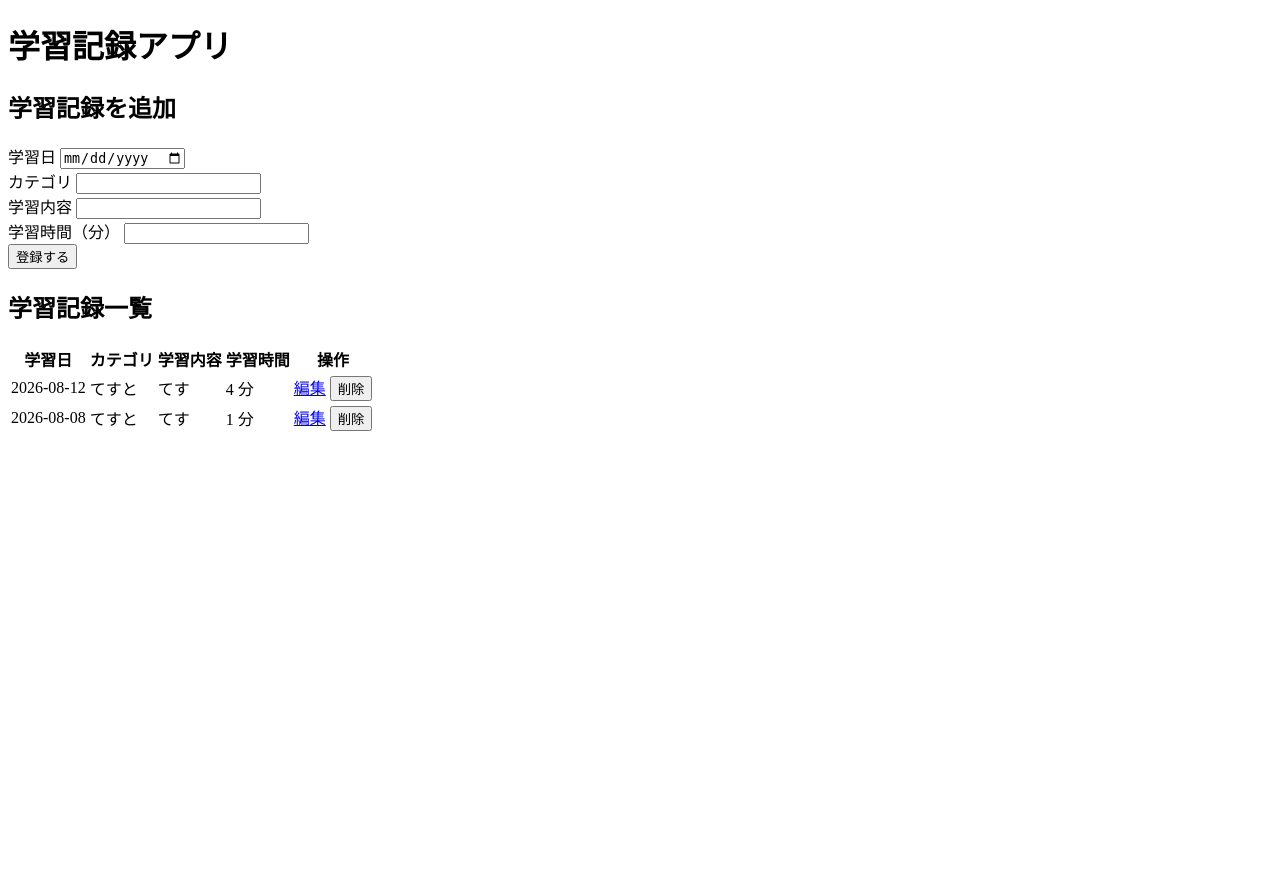
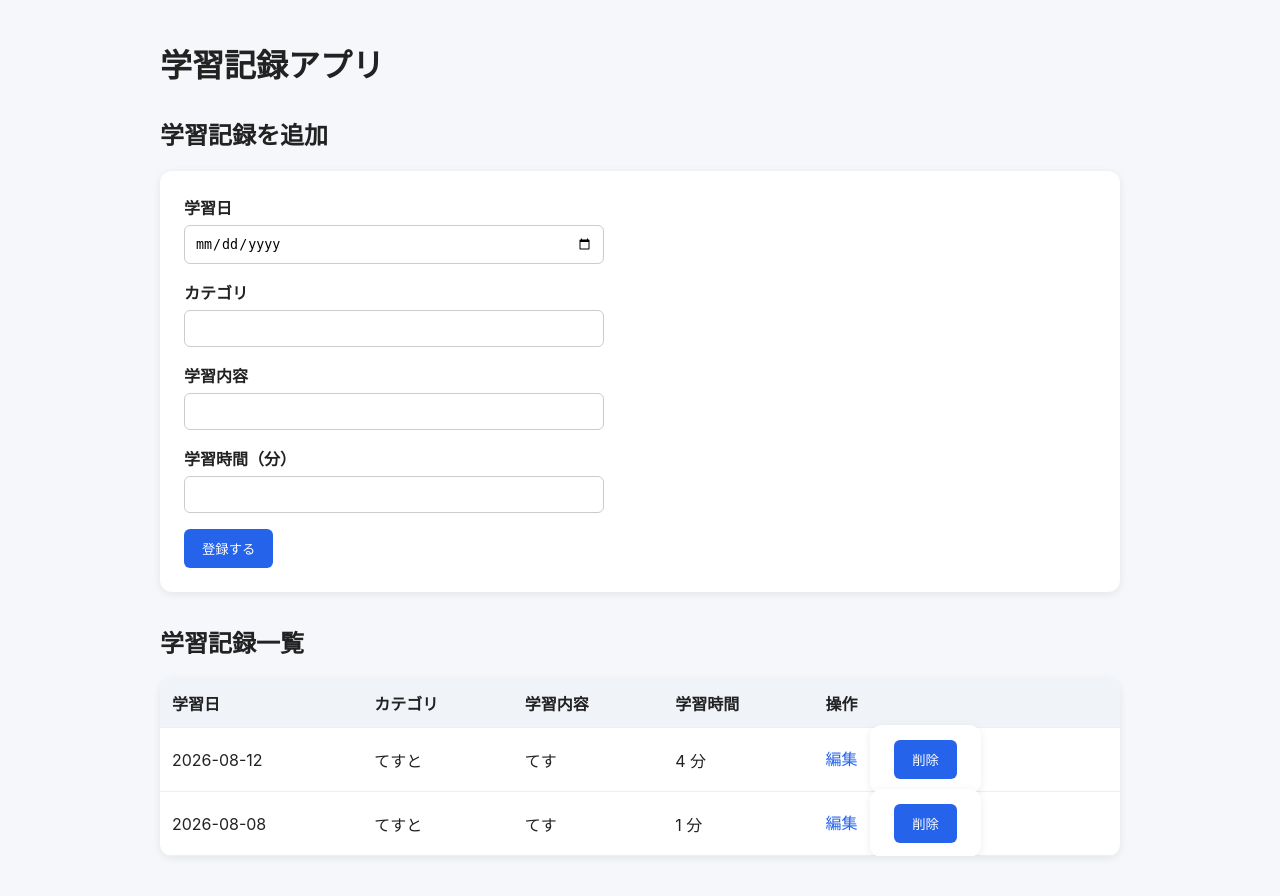
Before and after one commit to NaokiOhkawara/learning-record-app, a FastAPI app: page / in a window 1280 px wide. Before the commit the page ends 431 px from the top, so only its background shows below. Run offline with FastAPI, Linux system fonts and the light colour scheme; data comes from the database, SQL or seed files in the repository.

Commit message:
Complete CRUD UI and validation

```diff
--- a/src/main.py
+++ b/src/main.py
@@ -1,9 +1,11 @@
 from fastapi import FastAPI, Request, Form
 from fastapi.templating import Jinja2Templates
 from fastapi.responses import RedirectResponse
+from fastapi.staticfiles import StaticFiles
 import sqlite3
 
 app = FastAPI()
+app.mount("/static", StaticFiles(directory="src/static"), name="static")
 
 def init_db():
     connection = sqlite3.connect("study_records.db")
--- /dev/null
+++ b/src/static/style.css
@@ -0,0 +1,86 @@
+body {
+    font-family: -apple-system, BlinkMacSystemFont, "Segoe UI", sans-serif;
+    background: #f5f7fb;
+    color: #222;
+    max-width: 960px;
+    margin: 40px auto;
+    padding: 0 20px;
+}
+
+h1 {
+    margin-bottom: 30px;
+}
+
+h2 {
+    margin-top: 0;
+}
+
+form {
+    background: #fff;
+    padding: 24px;
+    border-radius: 12px;
+    margin-bottom: 32px;
+    box-shadow: 0 2px 8px rgba(0, 0, 0, 0.08);
+}
+
+form div {
+    margin-bottom: 16px;
+}
+
+label {
+    display: block;
+    margin-bottom: 6px;
+    font-weight: 600;
+}
+
+input {
+    width: 100%;
+    max-width: 420px;
+    padding: 10px;
+    border: 1px solid #ccc;
+    border-radius: 6px;
+    box-sizing: border-box;
+}
+
+button {
+    padding: 10px 18px;
+    border: none;
+    border-radius: 6px;
+    cursor: pointer;
+    background: #2563eb;
+    color: #fff;
+}
+
+button:hover {
+    opacity: 0.85;
+}
+
+table {
+    width: 100%;
+    border-collapse: collapse;
+    background: #fff;
+    border-radius: 12px;
+    overflow: hidden;
+    box-shadow: 0 2px 8px rgba(0, 0, 0, 0.08);
+}
+
+th,
+td {
+    padding: 12px;
+    border-bottom: 1px solid #eee;
+    text-align: left;
+}
+
+th {
+    background: #f0f3f8;
+}
+
+a {
+    color: #2563eb;
+    text-decoration: none;
+    margin-right: 8px;
+}
+
+a:hover {
+    text-decoration: underline;
+}
--- a/src/templates/index.html
+++ b/src/templates/index.html
@@ -3,6 +3,7 @@
 <head>
     <meta charset="UTF-8">
     <title>学習記録アプリ</title>
+    <link rel="stylesheet" href="/static/style.css">
 </head>
 
 <body>
```
